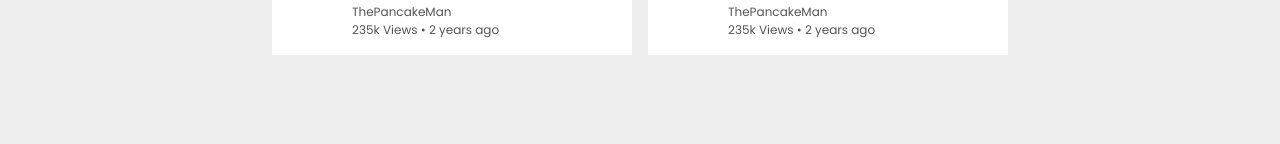
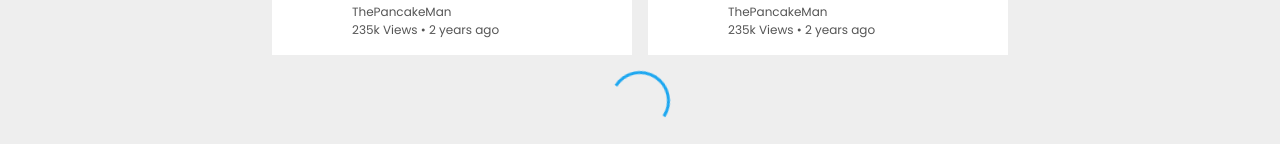
Before and after one commit to Jason-Azevedo/Video, a React (Create React App) app in the folder src/frontend/: page / in a window 1280 px wide. Shown: the part 683-827 px from the top of the page. Before the commit the page ends 800 px from the top, so only its background shows below. Built offline with nearby package versions, Linux system fonts and the light colour scheme.

Commit message:
Created the spinner component

```diff
--- /dev/null
+++ b/src/frontend/src/components/Spinner.tsx
@@ -0,0 +1,11 @@
+import React from "react";
+
+export function Spinner() {
+  return (
+    <div className="spinner-container">
+      <div className="spinner"></div>
+    </div>
+  );
+}
+
+export default Spinner();
--- a/src/frontend/src/pages/Home.tsx
+++ b/src/frontend/src/pages/Home.tsx
@@ -1,4 +1,5 @@
 import React from "react";
+import { Spinner } from "../components/Spinner";
 
 import VideoCard from "../components/VideoCard";
 import IVideo from "../interfaces/video";
@@ -25,9 +26,10 @@ export function Home() {
   const videos = videoData.map((e) => <VideoCard video={e} />);
 
   return (
-    <div className="home-content container">
-      {videos}
-      {/* Loading spinner to fetch more videos */}
+    <div className="home">
+      <div className="home-content container">{videos}</div>
+
+      <Spinner />
     </div>
   );
 }
--- a/src/frontend/src/sass/components/_includes.scss
+++ b/src/frontend/src/sass/components/_includes.scss
@@ -10,3 +10,4 @@
 @import "theme-color-selector";
 @import "video-notification";
 @import "video";
+@import "spinner";
--- /dev/null
+++ b/src/frontend/src/sass/components/_spinner.scss
@@ -0,0 +1,26 @@
+.spinner {
+  display: block;
+  width: 60px;
+  height: 60px;
+  border: 3px solid transparent;
+  border-top: 3px solid var(--color-primary);
+  border-left: 3px solid var(--color-primary);
+  border-radius: 50%;
+  animation: spin 1.3s linear infinite;
+
+  &-container {
+    display: flex;
+    align-items: center;
+    justify-content: center;
+  }
+}
+
+@keyframes spin {
+  0% {
+    transform: rotate(0deg);
+  }
+
+  100% {
+    transform: rotate(360deg);
+  }
+}
--- a/src/frontend/src/sass/pages/_home.scss
+++ b/src/frontend/src/sass/pages/_home.scss
@@ -1,4 +1,6 @@
 .home {
+  padding-bottom: 1rem;
+
   &-content {
     display: flex;
     flex-wrap: wrap;
```
